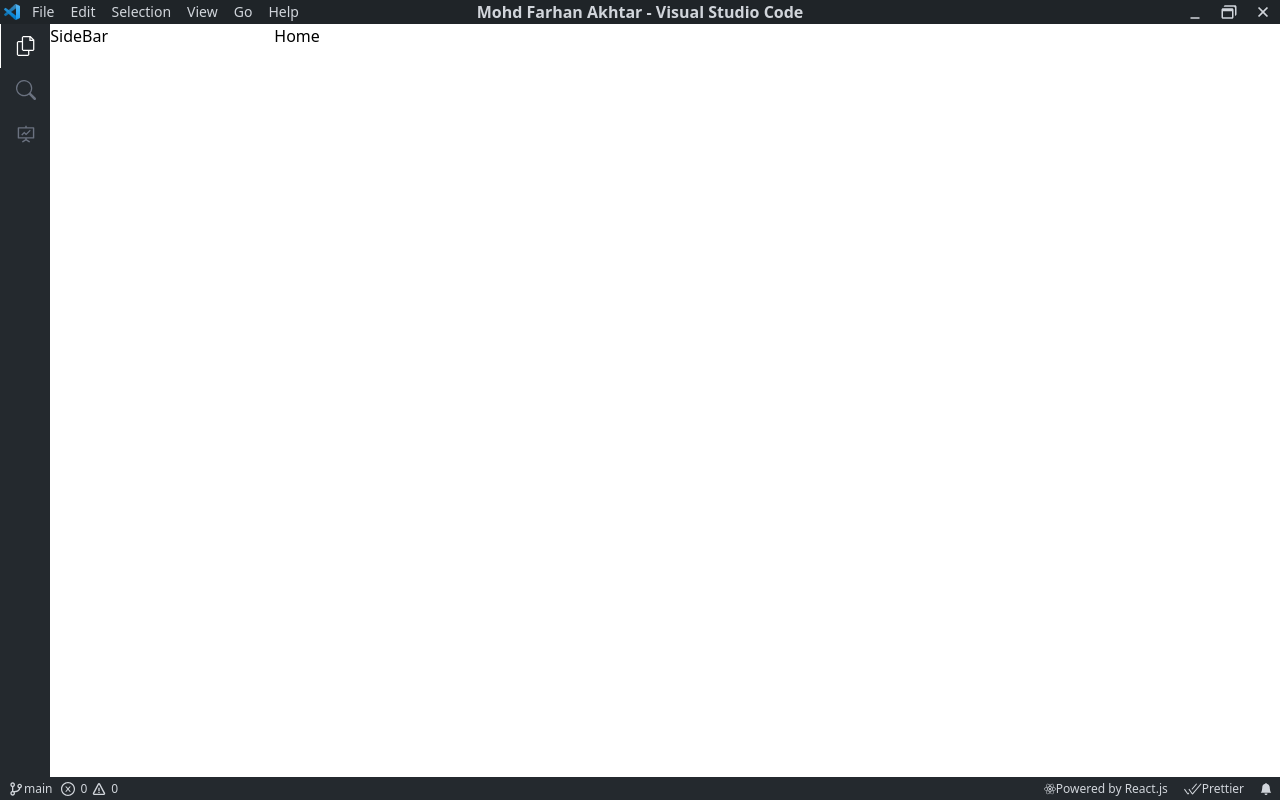
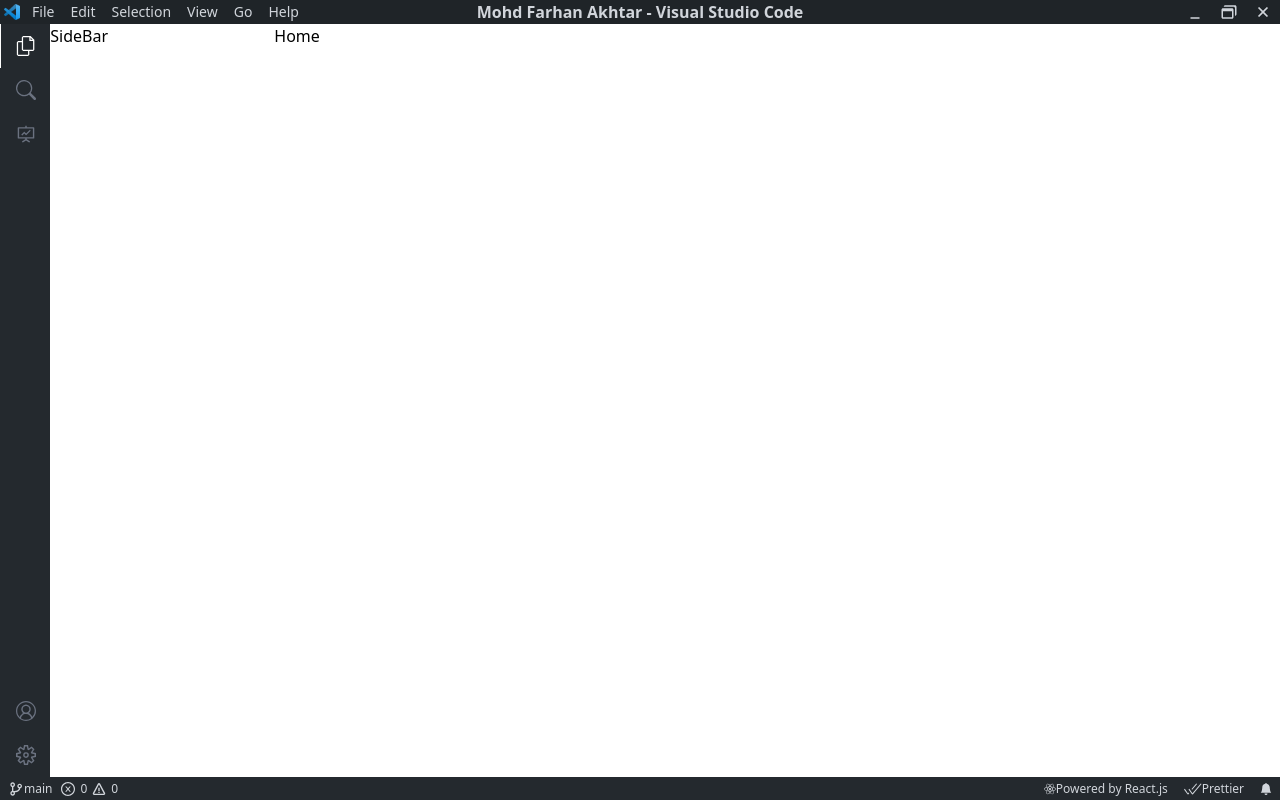
Before and after one commit to farhanakhtar24/portfolio-vs-code, a React (Create React App) app: page /home in a window 1280 px wide. Built offline with nearby package versions, Linux system fonts and the light colour scheme.

Commit message:
iconbar done

```diff
--- a/src/Layout/IconBar.js
+++ b/src/Layout/IconBar.js
@@ -2,7 +2,9 @@
 import { VscFiles } from "react-icons/vsc";
 import { AiOutlineFundProjectionScreen } from "react-icons/ai";
 import { BsSearch } from "react-icons/bs";
-import { Link, useLocation, useParams } from "react-router-dom";
+import { Link, useLocation } from "react-router-dom";
+import { VscAccount } from "react-icons/vsc";
+import { VscSettingsGear } from "react-icons/vsc";
 
 const icons = [
 	{
@@ -25,7 +27,8 @@
 const IconBar = () => {
 	const { pathname } = useLocation();
 	return (
-		<ul className="flex flex-col w-16 bg-iconbar-blue text-gray-500 text-xl">
+		<div className="flex flex-col w-16 justify-between bg-iconbar-blue text-gray-500 text-xl">
+			<ul className="flex flex-col">
 				{icons.map((icon) => {
 					return (
 						<Link
@@ -42,6 +45,19 @@
 					);
 				})}
 			</ul>
+			<ul className="flex flex-col">
+				<li
+					className={`flex justify-center items-center py-3 px-2 hover:text-white
+					border-l border-l-iconbar-blue cursor-pointer`}>
+					<VscAccount />
+				</li>
+				<li
+					className={`flex justify-center items-center py-3 px-2 hover:text-white
+					border-l border-l-iconbar-blue cursor-pointer`}>
+					<VscSettingsGear />
+				</li>
+			</ul>
+		</div>
 	);
 };
 
```
Lines whose indentation alone changed are shown as unchanged.
